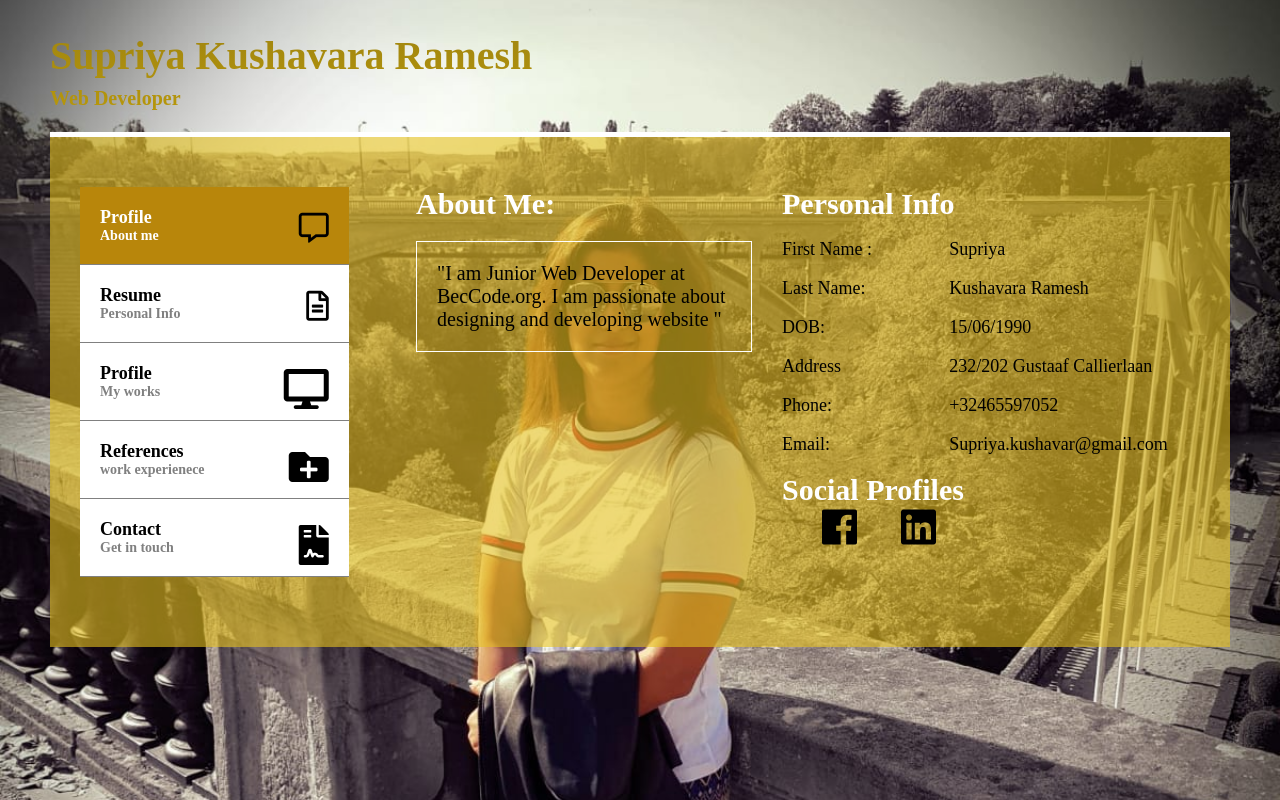
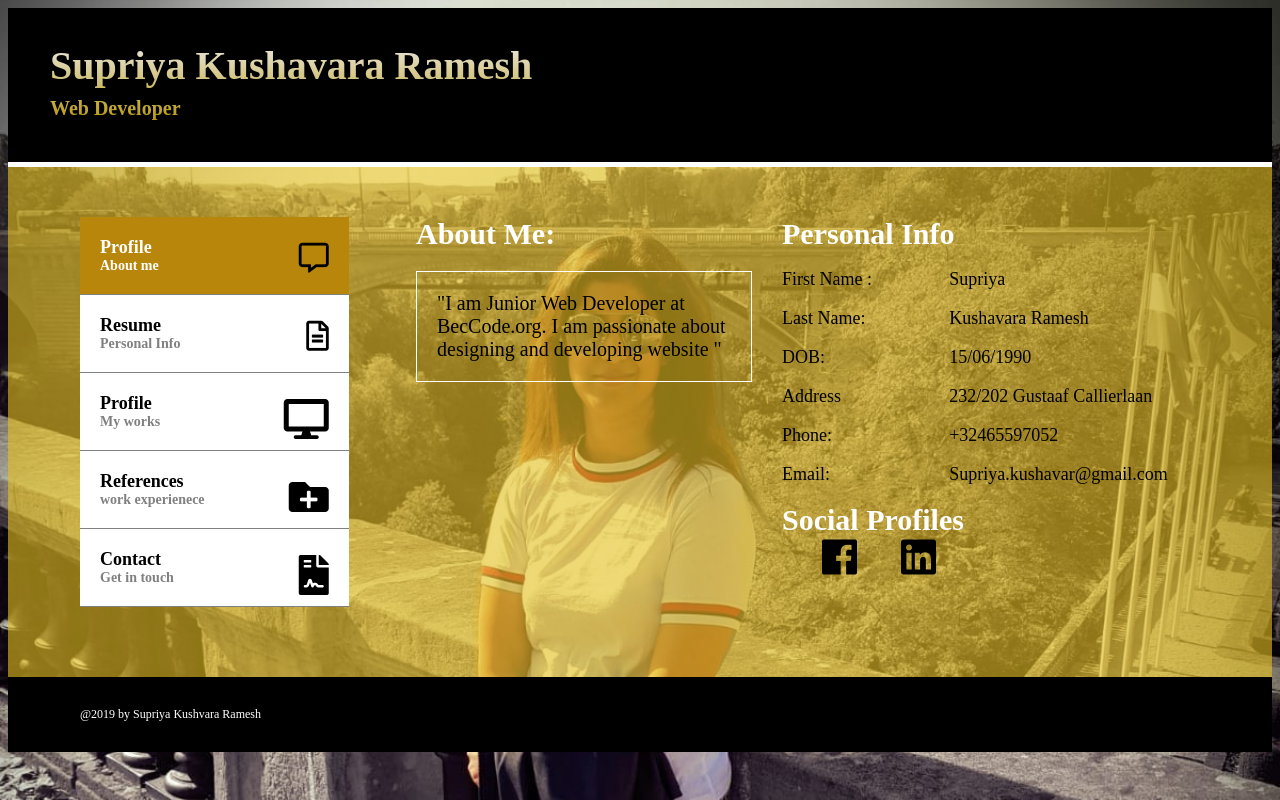
Before and after one commit to supriyakushavar/VCard, a plain HTML site: page index.html in a window 1280 px wide. Drawn offline with Linux system fonts and the light colour scheme.

Commit message:
final edits done

```diff
--- a/index.html
+++ b/index.html
@@ -78,6 +78,11 @@
                     </div>
                 </div>
             </div>
+            <div class="footer-page-wrap">
+                <div class="footer-page">
+                    <p>@2019 by Supriya Kushvara Ramesh</p>
+                </div>
+            </div>
         </div>
     </body>
 </html>
--- a/style.css
+++ b/style.css
@@ -22,12 +22,13 @@ body{
 
 .header-page-wrap{
     color: #fff;
+    background-color: #000;
 }
 
 .header-page{
     max-width: 1180px;
     margin: 0 auto;
-    padding: 20px 0 10px 0;
+    padding: 30px 0;
 }
 
 .header-page-wrap h4{
@@ -35,7 +36,7 @@ body{
     line-height: 1.4;
     font-size: 40px;
     color: #000;
-    background: -webkit-linear-gradient(#a08510, #b7970b);
+    background: -webkit-linear-gradient(#eee, #b7970b);
   -webkit-background-clip: text;
   -webkit-text-fill-color: transparent;
 
@@ -46,13 +47,16 @@ body{
     font-size: 20px;
 }
 
+.container-column-wrap{
+    background: rgba( 230, 193, 31, 0.6);
+    border-top: 5px solid #fff;
+}
+
 .container-column{
-    background: rgba( 230, 193, 31, 0.6);
     //background-color: darkgoldenrod;
     max-width: 1180px;
     margin: 0 auto;
     padding: 50px 30px 70px;
-    border-top: 5px solid #fff;
     display: -webkit-flex;
     display: flex;
 }
@@ -188,3 +192,19 @@ body{
     font-size: 40px;
     color: #000;
 }
+
+.footer-page-wrap{
+    background: #000;
+    padding: 30px 0;
+}
+
+.footer-page{
+    max-width: 1120px;
+    margin: 0 auto;
+}
+
+.footer-page p{
+    margin: 0;
+    color: #fff;
+    font-size: 12px;
+}
```
